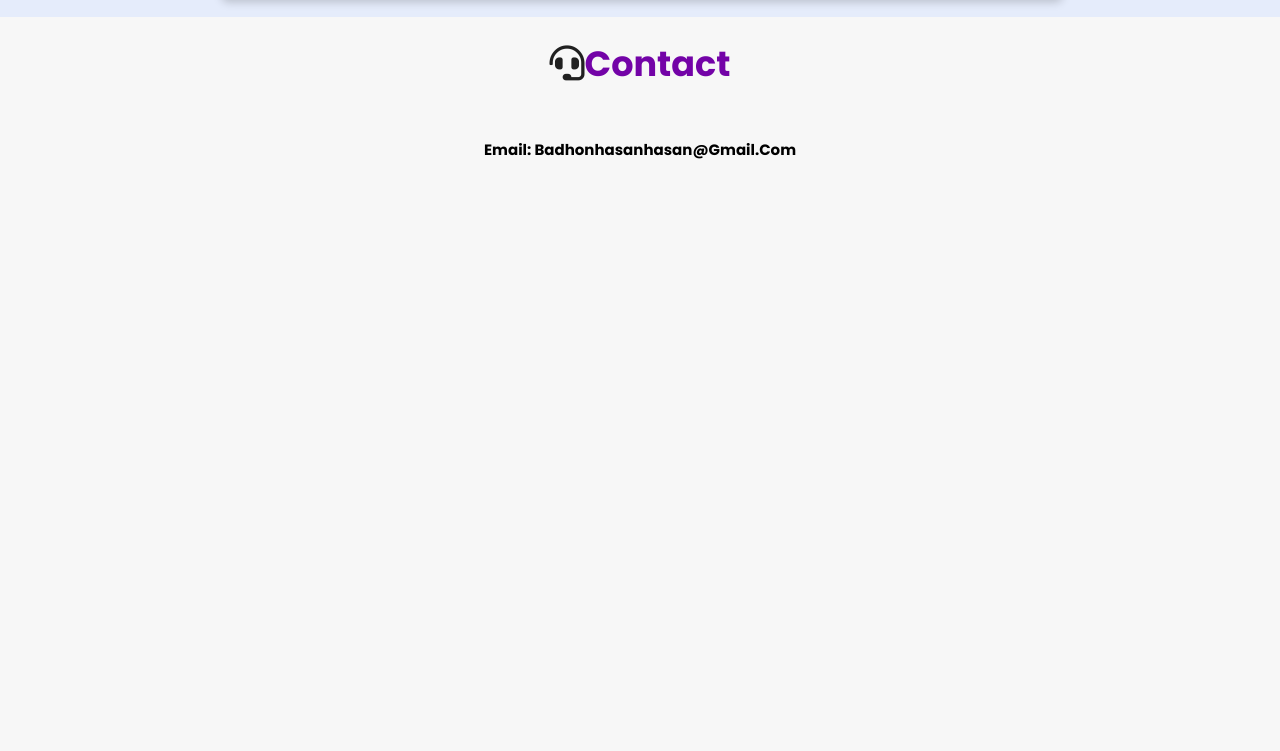
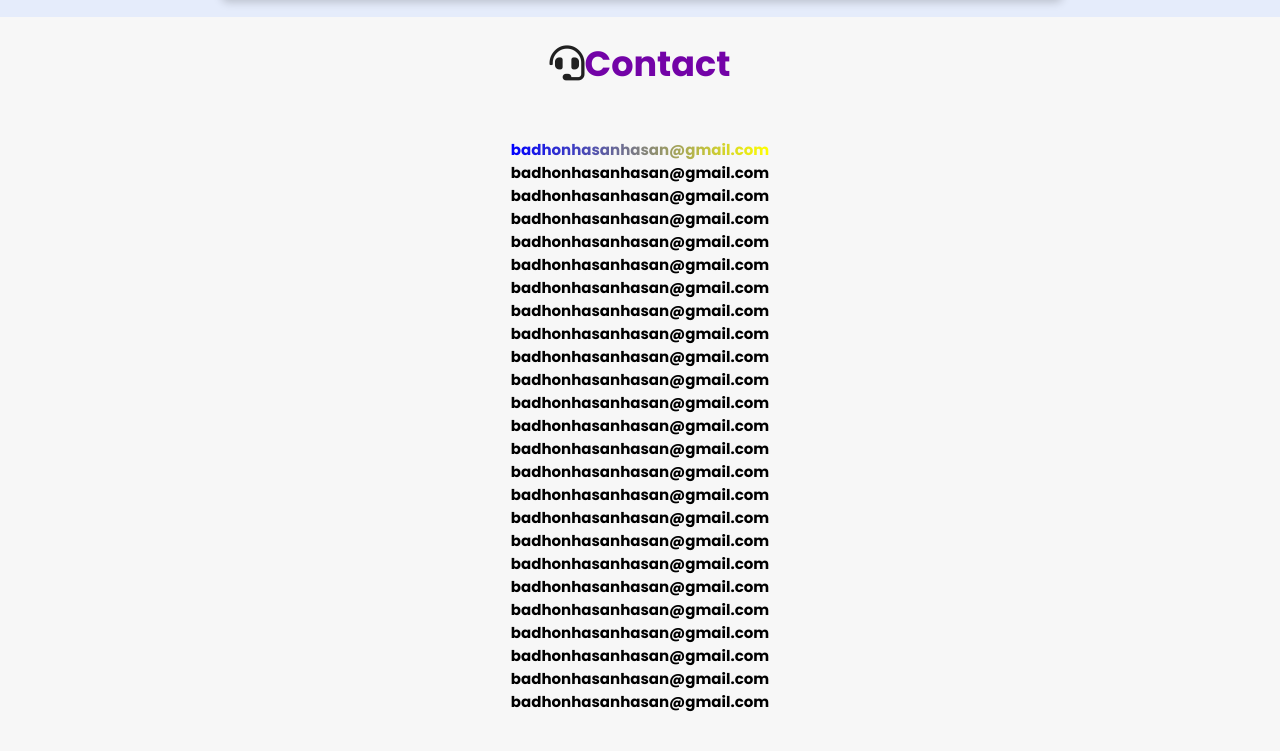
Before and after one commit to nahidbadhon/badhonspage, a plain HTML site: page index.html in a window 1280 px wide. Shown: the part 3283-4034 px from the top of the page. Drawn offline with nearby package versions, Linux system fonts and the light colour scheme.

Commit message:
email_update

```diff
--- a/index.html
+++ b/index.html
@@ -235,7 +235,42 @@
   <br>
   <br>
   <br>
-   <h2 align="center"> Email: badhonhasanhasan@gmail.com</h2>
+  <h2 align="center">
+    <a href="mailto:badhonhasanhasan@gmail.com"
+       style="text-transform: lowercase;
+              text-decoration: none;
+              background: linear-gradient(to right, blue, yellow);
+              -webkit-background-clip: text;
+              -webkit-text-fill-color: transparent;">
+      badhonhasanhasan@gmail.com
+    </a>
+  </h2>
+
+
+  <h2 align="center" style="text-transform: lowercase;">badhonhasanhasan@gmail.com</h2>
+  <h2 align="center" style="text-transform: lowercase;">badhonhasanhasan@gmail.com</h2>
+  <h2 align="center" style="text-transform: lowercase;">badhonhasanhasan@gmail.com</h2>
+  <h2 align="center" style="text-transform: lowercase;">badhonhasanhasan@gmail.com</h2>
+  <h2 align="center" style="text-transform: lowercase;">badhonhasanhasan@gmail.com</h2>
+  <h2 align="center" style="text-transform: lowercase;">badhonhasanhasan@gmail.com</h2>
+  <h2 align="center" style="text-transform: lowercase;">badhonhasanhasan@gmail.com</h2>
+  <h2 align="center" style="text-transform: lowercase;">badhonhasanhasan@gmail.com</h2>
+  <h2 align="center" style="text-transform: lowercase;">badhonhasanhasan@gmail.com</h2>
+  <h2 align="center" style="text-transform: lowercase;">badhonhasanhasan@gmail.com</h2>
+  <h2 align="center" style="text-transform: lowercase;">badhonhasanhasan@gmail.com</h2>
+  <h2 align="center" style="text-transform: lowercase;">badhonhasanhasan@gmail.com</h2>
+  <h2 align="center" style="text-transform: lowercase;">badhonhasanhasan@gmail.com</h2>
+  <h2 align="center" style="text-transform: lowercase;">badhonhasanhasan@gmail.com</h2>
+  <h2 align="center" style="text-transform: lowercase;">badhonhasanhasan@gmail.com</h2>
+  <h2 align="center" style="text-transform: lowercase;">badhonhasanhasan@gmail.com</h2>
+  <h2 align="center" style="text-transform: lowercase;">badhonhasanhasan@gmail.com</h2>
+  <h2 align="center" style="text-transform: lowercase;">badhonhasanhasan@gmail.com</h2>
+  <h2 align="center" style="text-transform: lowercase;">badhonhasanhasan@gmail.com</h2>
+  <h2 align="center" style="text-transform: lowercase;">badhonhasanhasan@gmail.com</h2>
+  <h2 align="center" style="text-transform: lowercase;">badhonhasanhasan@gmail.com</h2>
+  <h2 align="center" style="text-transform: lowercase;">badhonhasanhasan@gmail.com</h2>
+  <h2 align="center" style="text-transform: lowercase;">badhonhasanhasan@gmail.com</h2>
+  <h2 align="center" style="text-transform: lowercase;">badhonhasanhasan@gmail.com</h2>
 </section>
 </body>
 </html>
```
